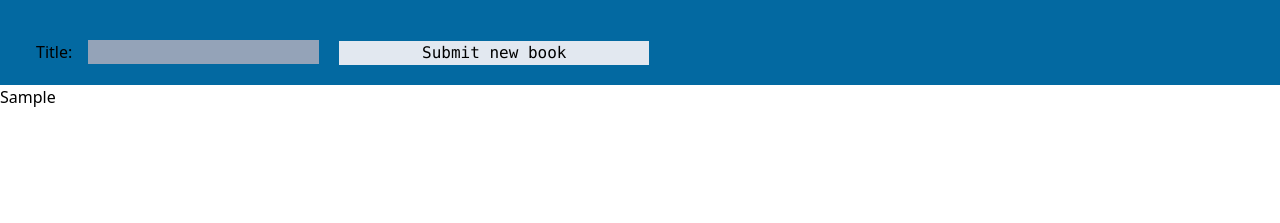
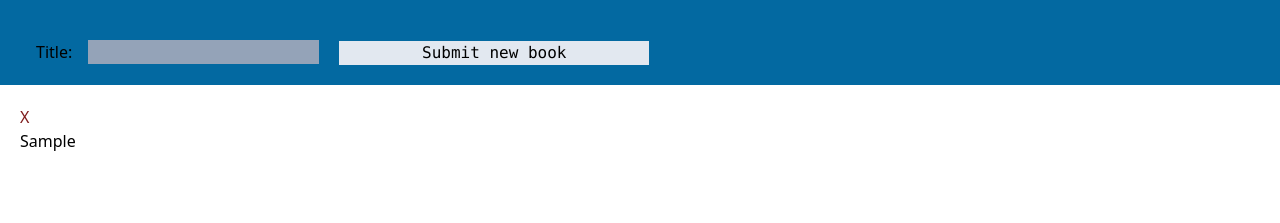
Before and after one commit to incolorate/book-shelf-react, a React (Vite) app: page / in a window 1280 px wide. Both pictures are taken after typing "Sample" into the empty fields and a click on the button "Submit new book". Shown: the top 223 px of the page. Built offline with nearby package versions, Linux system fonts and the light colour scheme.

Commit message:
-remove book by pressing X

```diff
--- a/src/App.jsx
+++ b/src/App.jsx
@@ -17,10 +17,20 @@ function App() {
     ]);
   };
 
+  // delete a book
+
+  const deleteBook = (id) => {
+    setBooks((prevBooks) => {
+      return prevBooks.filter((book) => {
+        return book.id !== id;
+      });
+    });
+  };
+
   return (
     <div>
       <BookCreate createBook={createBook} />
-      <BookList books={books} />
+      <BookList deleteBook={deleteBook} books={books} />
     </div>
   );
 }
--- a/src/components/BookList.jsx
+++ b/src/components/BookList.jsx
@@ -1,8 +1,8 @@
 import BookShow from "./BookShow";
 
-function BookList({ books }) {
+function BookList({ books, deleteBook, id }) {
   const renderBooks = books.map((book) => {
-    return <BookShow key={book.id} title={book.title} />;
+    return <BookShow key={book.id} book={book} deleteBook={deleteBook} />;
   });
 
   return <div>{renderBooks}</div>;
--- a/src/components/BookShow.jsx
+++ b/src/components/BookShow.jsx
@@ -1,5 +1,12 @@
-function BookShow({ title }) {
-  return <div>{title}</div>;
+function BookShow({ book, deleteBook }) {
+  return (
+    <div className=" p-5">
+      <p className=" text-red-900" onClick={() => deleteBook(book.id)}>
+        X
+      </p>
+      {book.title}
+    </div>
+  );
 }
 
 export default BookShow;
```
